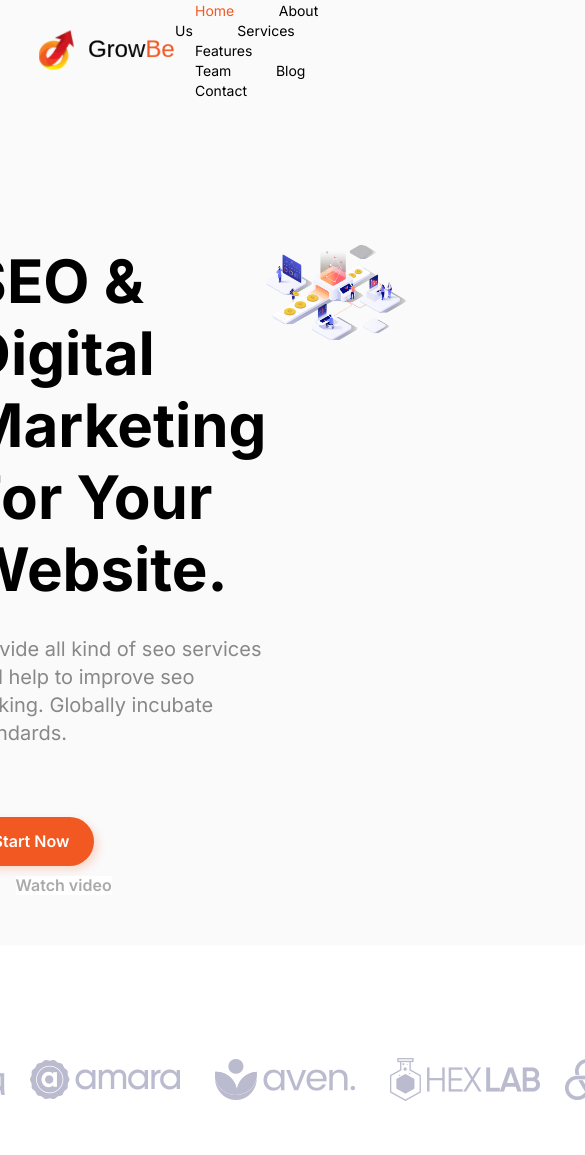
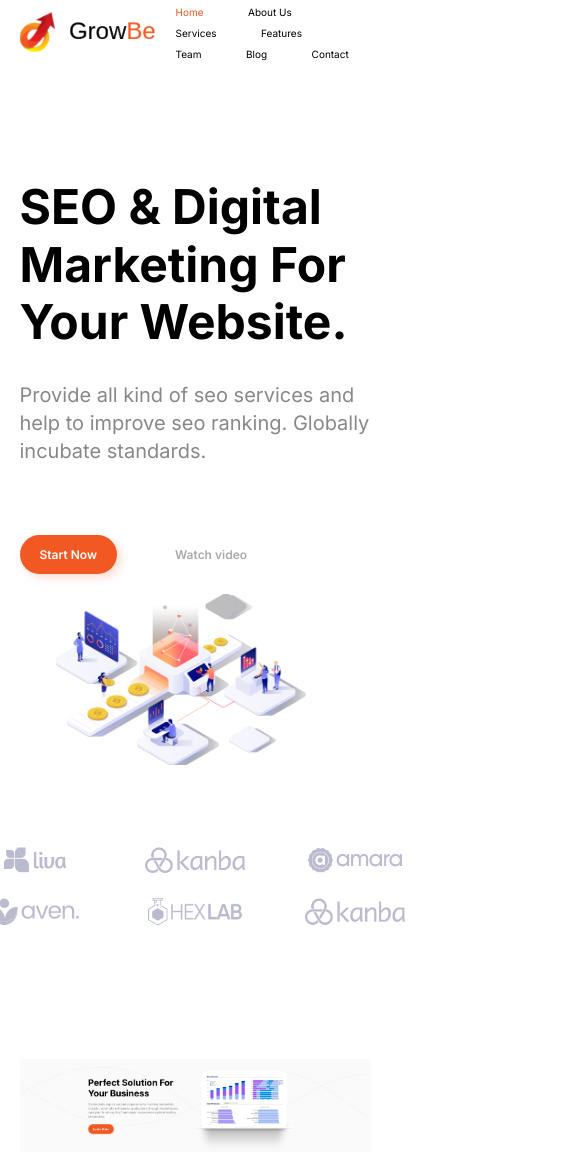
Before and after one commit to KsuKudrina/HTML_CSS_Progect, a plain HTML site: page index.html in a window 390 px wide. Shown: the top 1155 px of the page, 585 px wide, since content can reach past the window. Drawn offline with Linux system fonts and the light colour scheme.

Commit message:
homework seminar 6

```diff
--- a/index.html
+++ b/index.html
@@ -25,7 +25,7 @@
             <a class="menu_link" href="#">Contact</a>
         </div>
     </div>
-    <div class="top__content">
+    <div class="top__content center">
         <div class="left">
             <p class="SEO__text">SEO & Digital Marketing For Your Website.</p>
             <p class="text">
@@ -49,9 +49,9 @@
         <img class="imaging__foot" src="./img/5.png" alt="hexlap" />
         <img class="imaging__foot" src="./img/6.png" alt="kanba2" />
     </div>
-    <img src="img/ABOUT US.png" alt="">
+    <img class="img__block1" src="img/ABOUT US.png" alt="">
 
-    <div class="center__block1">
+    <div class="center__block1 center">
         <div class="block1 block__orange">
             <img src="img/Icon1.svg" alt="">
 
@@ -75,7 +75,7 @@
         </div>
     </div>
     <div class="center__block2">
-        <div class="block2">
+        <div class="block2 center">
             <p class="block2__title">Why You Should Choose Us.</p>
             <p class="block2__subtitle">Distinctively exploit optimal alignments for intuitive bandwidth. Quickly
                 coordinate e-business
@@ -83,21 +83,21 @@
         </div>
         <div class="content__block2">
             <div class="blocks2 block__keyword">
-                <img src="img/block2_img1.png" alt="">
+                <img class="img__blocks2" src="img/block2_img1.png" alt="">
                 <p class="title__text">Keyword Research</p>
                 <p class="block2__subtitle">Business applications through revolutionary catalysts for chang the
                     Seamlessly underwhelm dures.</p>
                 <button class="buttons button_left">Learn More</buttons>
             </div>
             <div class="blocks2 block__seo">
-                <img src="img/block2_img2.png" alt="">
+                <img class="img__blocks2" src="img/block2_img2.png" alt="">
                 <p class="title__text">Seo Optimazadion</p>
                 <p class="block2__subtitle">Business applications through revolutionary catalysts for chang the
                     Seamlessly underwhelm dures.</p>
                 <button class="buttons button_left">Learn More</buttons>
             </div>
             <div class="blocks2 block__social">
-                <img src="img/block2_img3.png" alt="">
+                <img class="img__blocks2" src="img/block2_img3.png" alt="">
                 <p class="title__text">Social Marketing</p>
                 <p class="block2__subtitle">Business applications through revolutionary catalysts for chang the
                     Seamlessly underwhelm dures.</p>
--- a/style.css
+++ b/style.css
@@ -13,13 +13,17 @@ a {
 body {
   display: flex;
   flex-direction: column;
+  max-width: 1024px;
+  margin: auto;
+  width: 90%;
+  gap: 50px;
+  background: rgb(255, 255, 255);
+}
+
+.center {
+  display: flex;
   justify-content: center;
   align-items: center;
-  max-width: 1600px;
-  margin: auto;
-  width: 80%;
-  gap: 50px;
-  background: rgb(250, 250, 250);
 }
 
 button {
@@ -47,7 +51,6 @@ button {
   letter-spacing: 0%;
   text-align: left;
   margin: 20px;
-  /* color: rgb(0, 0, 0); */
 }
 
 .home_link {
@@ -56,9 +59,11 @@ button {
 
 .top__content {
   display: flex;
-  justify-content: center;
-  align-items: flex-start;
+  /* justify-content: center; */
+  justify-items: center;
+  align-items: center;
   margin-top: 95px;
+  gap: 20px;
 }
 
 .left {
@@ -143,14 +148,19 @@ button {
   flex-direction: row;
   justify-content: center;
   align-items: center;
+  flex-wrap: wrap;
 
   padding: 100px 0px 100px 0px;
-  background: rgb(255, 255, 255);
 }
 
 .imaging__foot {
+  max-width: 150px;
   size: 50px;
   margin: 10px;
+}
+
+.img__block1 {
+  width: 100%;
 }
 
 .center__block1 {
@@ -214,6 +224,7 @@ button {
 }
 
 .center__block2 {
+  background: rgb(250, 250, 250);
   padding: 0px 0px 50px 0px;
 }
 
@@ -258,3 +269,78 @@ button {
   margin: 0px 5px;
   padding: 0px 20px 20px 20px;
 }
+
+.img__blocks2 {
+  width: 100%;
+}
+
+@media (max-width: 900px) {
+  body {
+    width: 90%;
+    align-items: center;
+    gap: 20px;
+  }
+
+  .menu_link,
+  .home_link {
+    font-size: 10px;
+  }
+
+  .top__content {
+    flex-direction: column;
+  }
+
+  .SEO__text {
+    font-size: 48px;
+  }
+
+  .right {
+
+    width: 80%;
+  }
+
+  .button_left {
+    padding: 10px 20px;
+    font-size: 12px;
+  }
+
+  .button_right {
+    font-size: 12px;
+  }
+
+
+  .top__logo {
+    display: grid;
+    grid-template: 1fr 1fr 1fr / 1fr 1fr 1fr;
+    gap: 0px 40px;
+    padding: 50px 0px 50px 0px;
+  }
+
+  .imaging__foot {
+    max-width: 100px;
+  }
+
+  .center__block1 {
+    display: grid;
+    border-radius: 10px;
+    grid-template: 1fr / 1fr;
+    gap: 20px;
+    width: 60%;
+    justify-items: center;
+    align-items: center;
+  }
+
+  .block2 {
+    padding: 0px 100px 0px 100px;
+  }
+
+  .block2__title {
+    font-size: 34px;
+  }
+
+  .content__block2 {
+    display: grid;
+    border-radius: 10px;
+    grid-template: 1fr / 1fr;
+  }
+}
```
